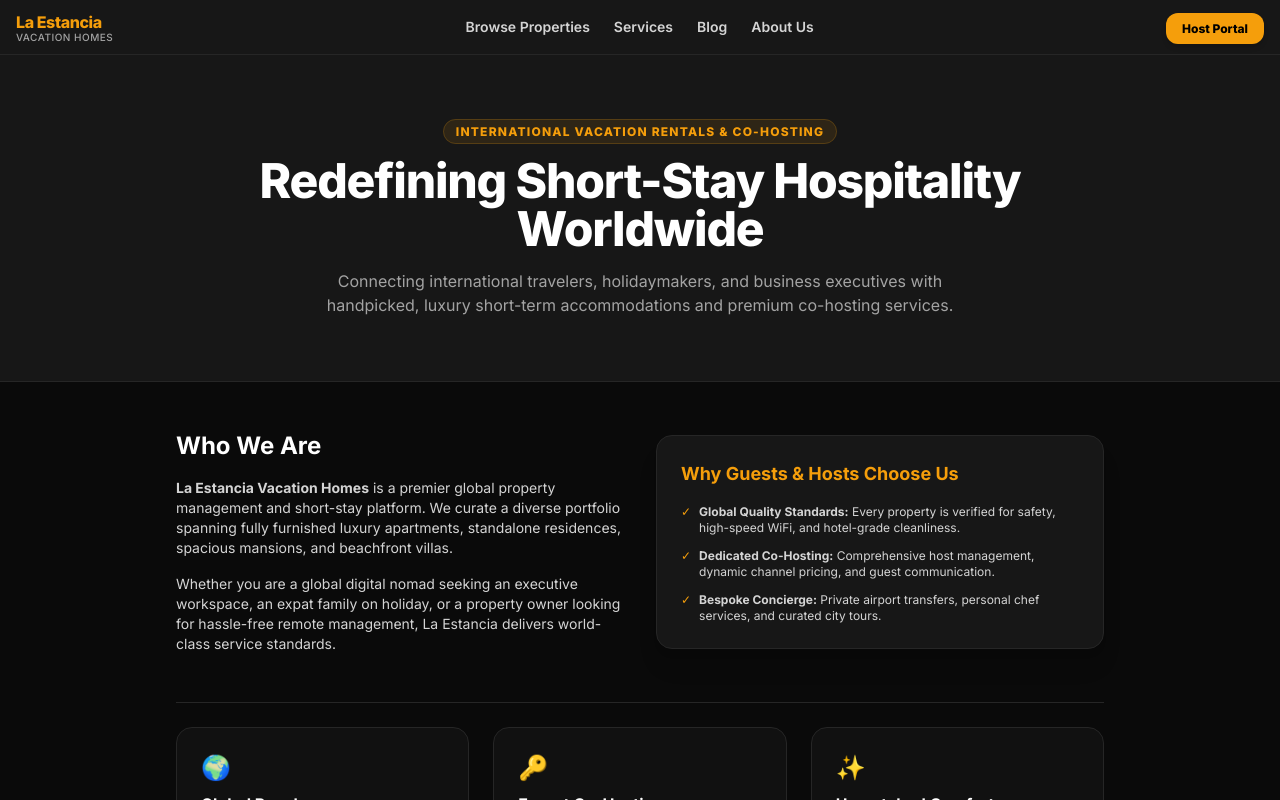
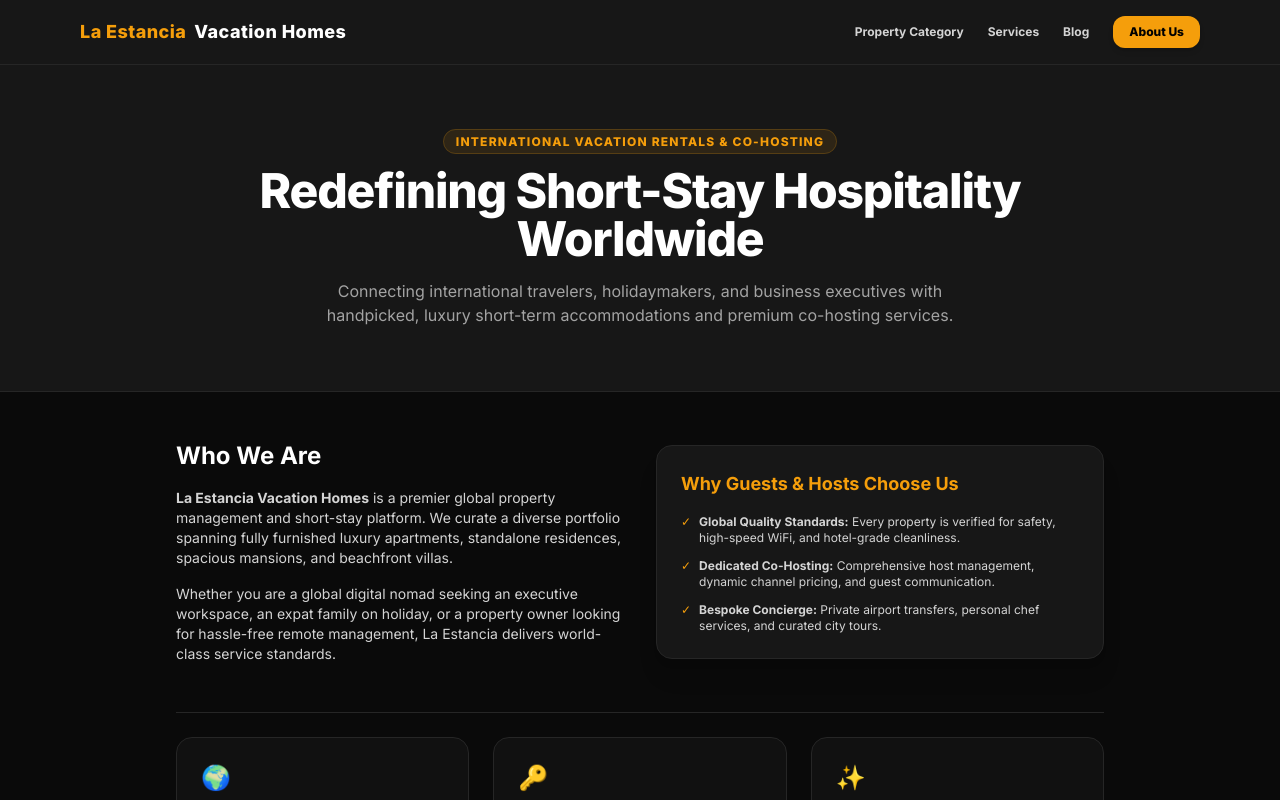
Before and after one commit to joshaston057-dev/vacation-pms, a Next.js app: page /about in a window 1280 px wide. Shown: the top 800 px of the page. Built offline with nearby package versions, Linux system fonts and the light colour scheme.

Commit message:
Fix syntax parsing error for Vercel deployment

```diff
--- a/app/components/HeaderNav.tsx
+++ b/app/components/HeaderNav.tsx
@@ -7,104 +7,69 @@ export default function HeaderNav() {
   const [mobileMenuOpen, setMobileMenuOpen] = useState(false)
 
   return (
-    <header className="bg-neutral-900 border-b border-neutral-800 sticky top-0 z-50">
-      <div className="max-w-7xl mx-auto px-4 py-3 flex items-center justify-between">
-
-        {/* Brand Logo */}
-        <Link href="/" className="flex items-center">
-          <div className="flex flex-col justify-center">
-            <span className="text-amber-500 font-extrabold text-base tracking-tight leading-tight">
-              La Estancia
-            </span>
-            <span className="text-[10px] text-neutral-400 tracking-wider uppercase font-medium leading-none">
-              VACATION HOMES
-            </span>
-          </div>
+    <header className="bg-neutral-900 border-b border-neutral-800 sticky top-0 z-40">
+      <div className="max-w-6xl mx-auto px-4 h-16 flex items-center justify-between">
+        <Link href="/" className="text-lg font-extrabold text-white tracking-wide flex items-center gap-2">
+          <span className="text-amber-500">La Estancia</span> Vacation Homes
         </Link>
 
-        {/* Desktop Links */}
-        <nav className="hidden md:flex items-center gap-6 text-xs sm:text-sm font-semibold text-neutral-300">
-          <Link href="/stays" className="hover:text-amber-500 transition">
-            Browse Properties
+        <nav className="hidden md:flex items-center gap-6 text-xs font-bold text-neutral-300">
+          <Link href="/properties" className="hover:text-amber-500 transition-colors">
+            Property Category
           </Link>
-          <Link href="/services" className="hover:text-amber-500 transition">
+          <Link href="/services" className="hover:text-amber-500 transition-colors">
             Services
           </Link>
-          <Link href="/blog" className="hover:text-amber-500 transition">
+          <Link href="/blog" className="hover:text-amber-500 transition-colors">
             Blog
           </Link>
-          <Link href="/about" className="hover:text-amber-500 transition">
+          <Link
+            href="/about"
+            className="px-4 py-2 bg-amber-500 hover:bg-amber-400 text-black font-extrabold rounded-xl transition shadow-md"
+          >
             About Us
           </Link>
         </nav>
 
-        {/* Host Portal Link Button */}
-        <div className="hidden md:block">
-          <Link
-            href="/operations"
-            className="px-4 py-2 bg-amber-500 hover:bg-amber-400 text-black font-extrabold text-xs rounded-xl shadow-md transition"
-          >
-            Host Portal
-          </Link>
-        </div>
-
-        {/* Mobile Hamburger Button */}
         <button
+          type="button"
           onClick={() => setMobileMenuOpen(!mobileMenuOpen)}
-          className="md:hidden p-1.5 text-neutral-300 hover:text-white focus:outline-none flex items-center justify-center"
-          aria-label="Toggle Navigation Menu"
+          className="md:hidden text-neutral-300 hover:text-white p-2 rounded-lg bg-neutral-800 border border-neutral-700 text-xs font-bold"
         >
-          <svg className="w-6 h-6" fill="none" stroke="currentColor" viewBox="0 0 24 24">
-            {mobileMenuOpen ? (
-              <path strokeLinecap="round" strokeLinejoin="round" strokeWidth={2} d="M6 18L18 6M6 6l12 12" />
-            ) : (
-              <path strokeLinecap="round" strokeLinejoin="round" strokeWidth={2} d="M4 6h16M4 12h16M4 18h16" />
-            )}
-          </svg>
+          {mobileMenuOpen ? '✕ Close' : '☰ Menu'}
         </button>
-
       </div>
 
-      {/* Mobile Dropdown Menu */}
       {mobileMenuOpen && (
-        <div className="md:hidden bg-neutral-900 border-t border-neutral-800 px-5 py-4 space-y-3">
+        <div className="md:hidden bg-neutral-900 border-b border-neutral-800 px-4 pt-2 pb-4 space-y-3">
           <Link
-            href="/stays"
+            href="/properties"
             onClick={() => setMobileMenuOpen(false)}
-            className="block text-xs font-bold text-neutral-200 hover:text-amber-500 py-1"
+            className="block text-xs font-bold text-neutral-300 hover:text-amber-500 py-1"
           >
-            Browse Properties
+            Property Category
           </Link>
           <Link
             href="/services"
             onClick={() => setMobileMenuOpen(false)}
-            className="block text-xs font-bold text-neutral-200 hover:text-amber-500 py-1"
+            className="block text-xs font-bold text-neutral-300 hover:text-amber-500 py-1"
           >
             Services
           </Link>
           <Link
             href="/blog"
             onClick={() => setMobileMenuOpen(false)}
-            className="block text-xs font-bold text-neutral-200 hover:text-amber-500 py-1"
+            className="block text-xs font-bold text-neutral-300 hover:text-amber-500 py-1"
           >
             Blog
           </Link>
           <Link
             href="/about"
             onClick={() => setMobileMenuOpen(false)}
-            className="block text-xs font-bold text-neutral-200 hover:text-amber-500 py-1"
+            className="block text-center py-2 bg-amber-500 text-black font-extrabold text-xs rounded-xl shadow-md"
           >
             About Us
           </Link>
-          <div className="pt-2 border-t border-neutral-800">
-            <Link
-              href="/operations"
-              onClick={() => setMobileMenuOpen(false)}
-              className="block w-full text-center py-2.5 bg-amber-500 text-black font-extrabold text-xs rounded-xl shadow-md"
-            >
-              Host Portal
-            </Link>
-          </div>
         </div>
       )}
     </header>
```
